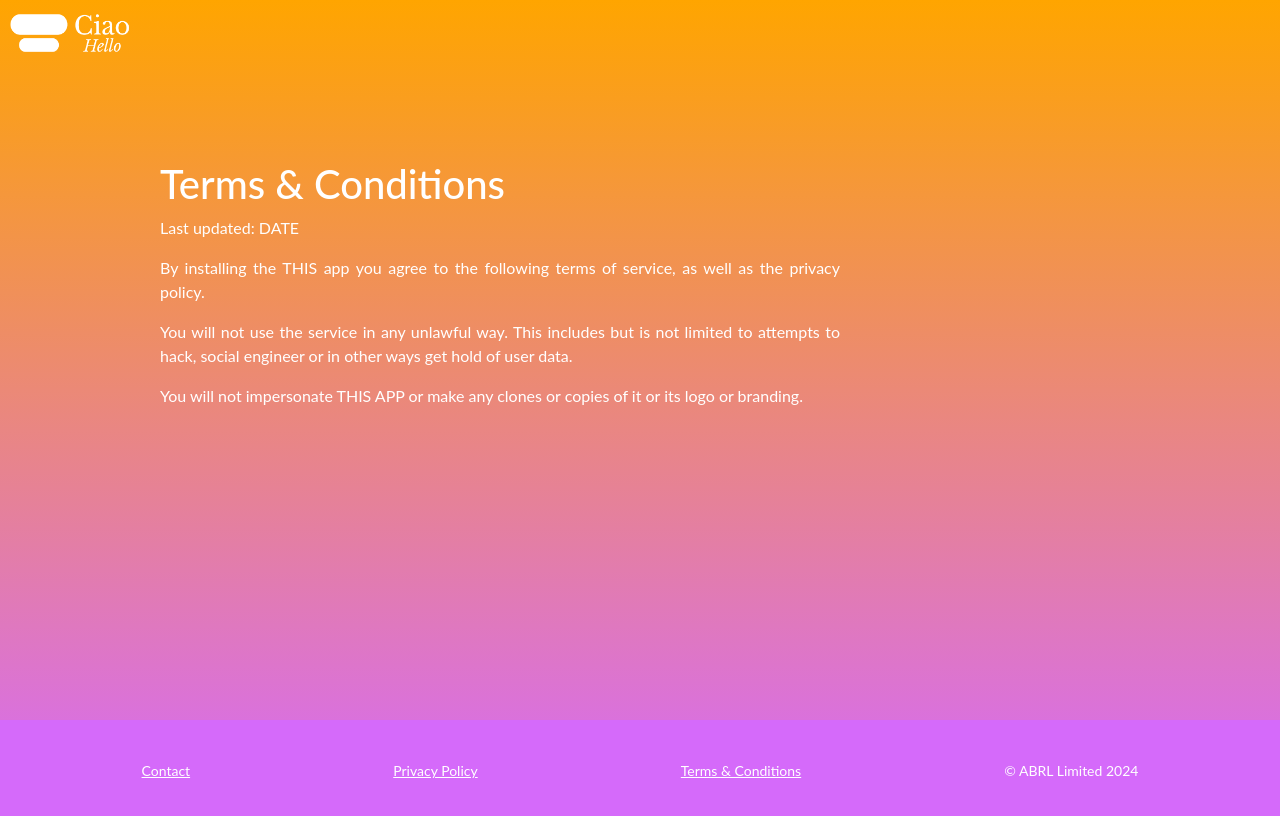
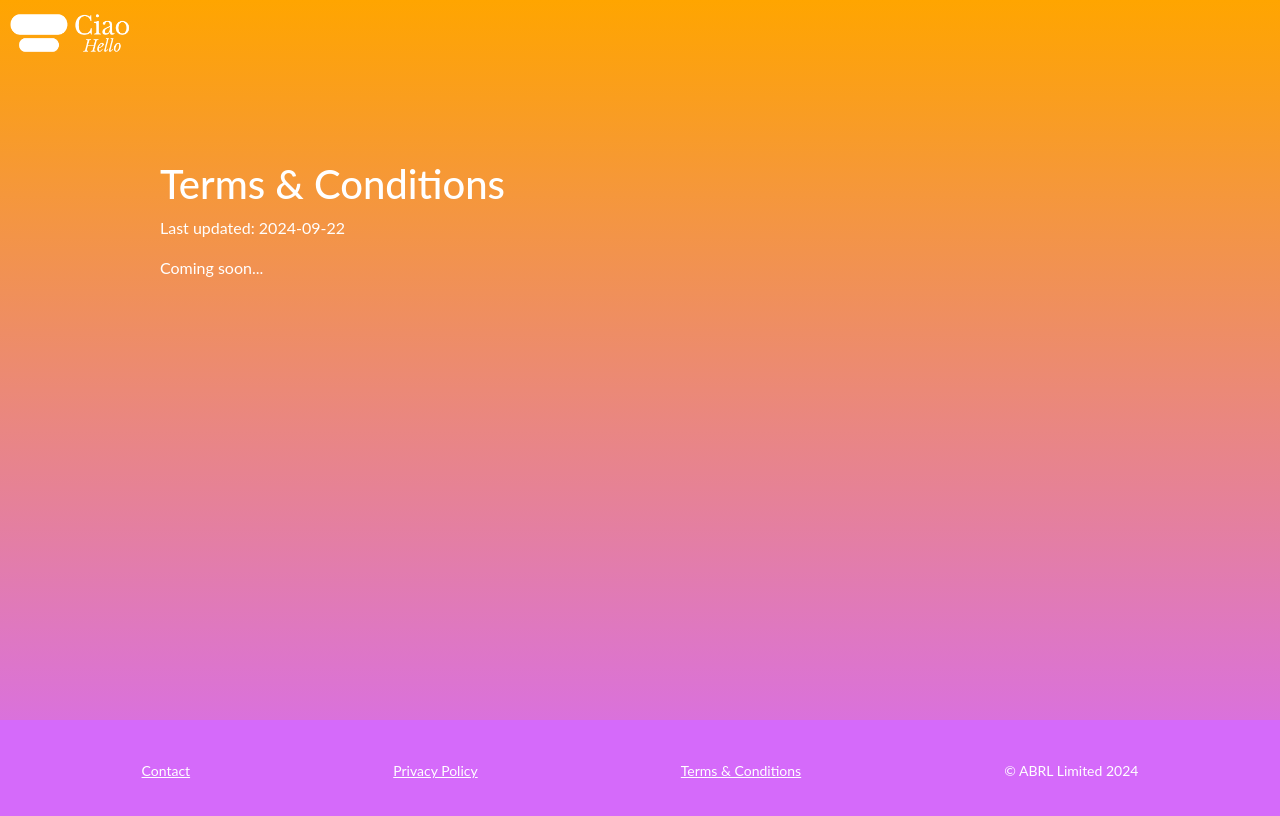
Before and after one commit to angineering/ciaohello-landing-page, a React (Create React App) app: page /#/terms in a window 1280 px wide. Shown: the top 816 px of the page. Built offline with nearby package versions, Linux system fonts and the light colour scheme.

Commit message:
coming soon placeholder on the term etc pages

```diff
--- a/src/Contact.js
+++ b/src/Contact.js
@@ -5,8 +5,9 @@ export default class Contact extends Component {
     return (
       <div className="page">
         <h1>Contact</h1>
+        <p>Coming soon...</p>
 
-        <section>
+        {/* <section>
           <h2>Support</h2>
           <p>
             If you have feedback, suggestions or issues with the THIS Slack App,
@@ -20,7 +21,7 @@ export default class Contact extends Component {
             If you have feedback or suggestions for the THIS APP Slack App,
             please email the THIS APP team on <a href='mailto:email'>email</a>
           </p>
-        </section>
+        </section> */}
 
       </div>
     )
--- a/src/Privacy.js
+++ b/src/Privacy.js
@@ -5,8 +5,11 @@ export default class Privacy extends Component {
     return (
       <div className="page">
         <h1>Privacy Policy</h1>
-        <p>Last modified: DATE</p>
+        <p>Last modified: 2024-09-22</p>
         <p>
+          Coming soon...
+        </p>
+        {/* <p>
           Thank you for using THIS APP. This policy explains how we handle your personal data and privacy.
         </p>
         <h2>Information collection and use</h2>
@@ -32,7 +35,7 @@ export default class Privacy extends Component {
         <h2>Contact Us</h2>
         <p>
           If you have any questions about this Privacy Policy, please contact us at <a href="email">email</a>
-        </p>
+        </p> */}
       </div>
     )
   }
--- a/src/Terms.js
+++ b/src/Terms.js
@@ -5,8 +5,11 @@ export default class Terms extends Component {
     return (
       <div className="page">
         <h1>Terms & Conditions</h1>
-        <p>Last updated: DATE</p>
+        <p>Last updated: 2024-09-22</p>
         <p>
+          Coming soon...
+        </p>
+        {/* <p>
           By installing the THIS app you agree to the following terms of service, as well as the privacy policy.
         </p>
         <p>
@@ -16,7 +19,7 @@ export default class Terms extends Component {
         </p>
         <p>
           You will not impersonate THIS APP or make any clones or copies of it or its logo or branding.
-        </p>
+        </p> */}
       </div>
     )
   }
```
